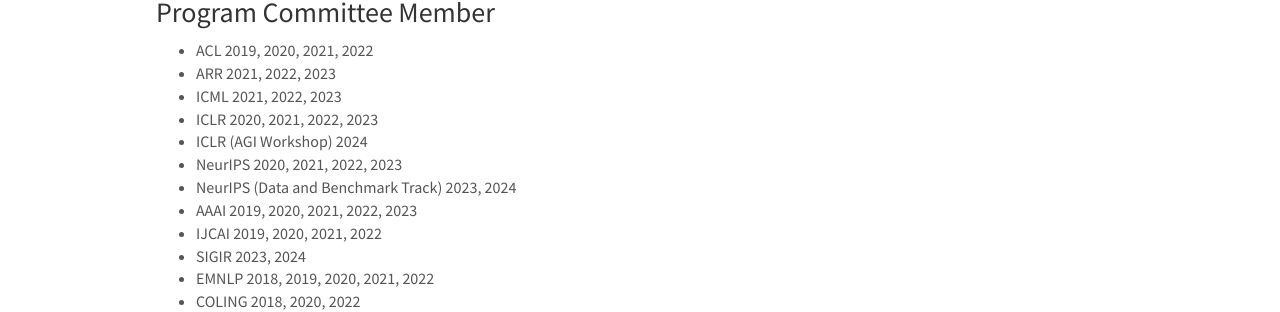
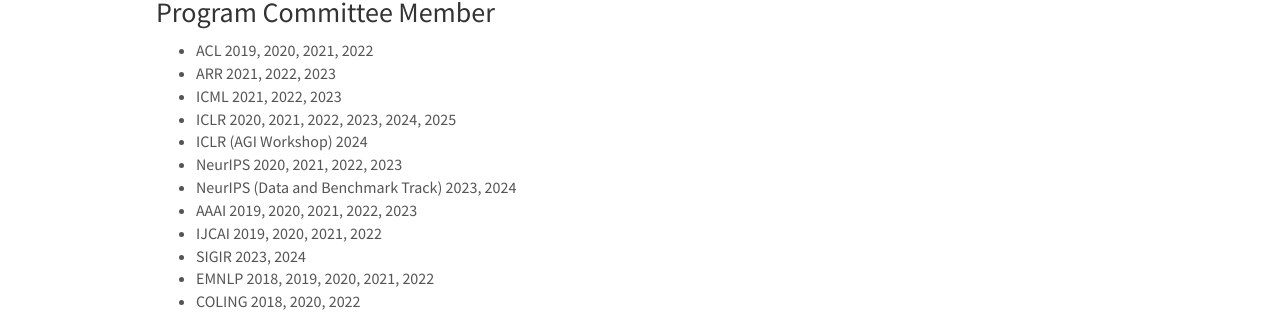
Before and after one commit to scofield7419/scofield7419.github.io, a Jekyll site: the page built from _pages/services.md, in a window 1280 px wide and 900 px high, scrolled down 670 px. Shown: the part 151-463 px from the top of the window. Built offline with Jekyll 4.4.1, drawn with Linux system fonts in a browser that asks for light colours; nearby versions of some CDN libraries; comment, search, counter and statistics services are not loaded; a style sheet for code colours, icons or effects is not loaded.

Commit message:
Update services.md

```diff
--- a/_pages/services.md
+++ b/_pages/services.md
@@ -55,7 +55,7 @@
 - ACL 2019, 2020, 2021, 2022
 - ARR 2021, 2022, 2023
 - ICML 2021, 2022, 2023
-- ICLR 2020, 2021, 2022, 2023
+- ICLR 2020, 2021, 2022, 2023, 2024, 2025
 - ICLR (AGI Workshop) 2024
 - NeurIPS 2020, 2021, 2022, 2023
 - NeurIPS (Data and Benchmark Track) 2023, 2024
```
